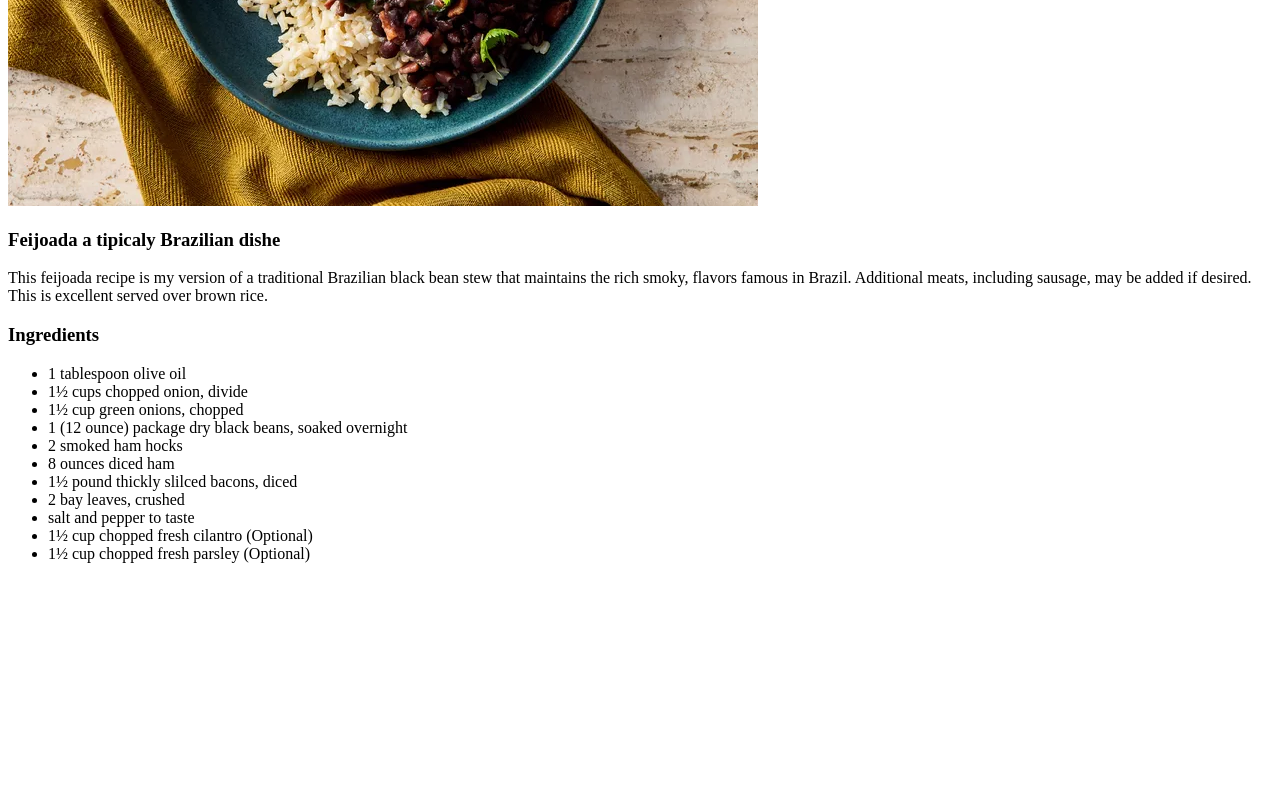
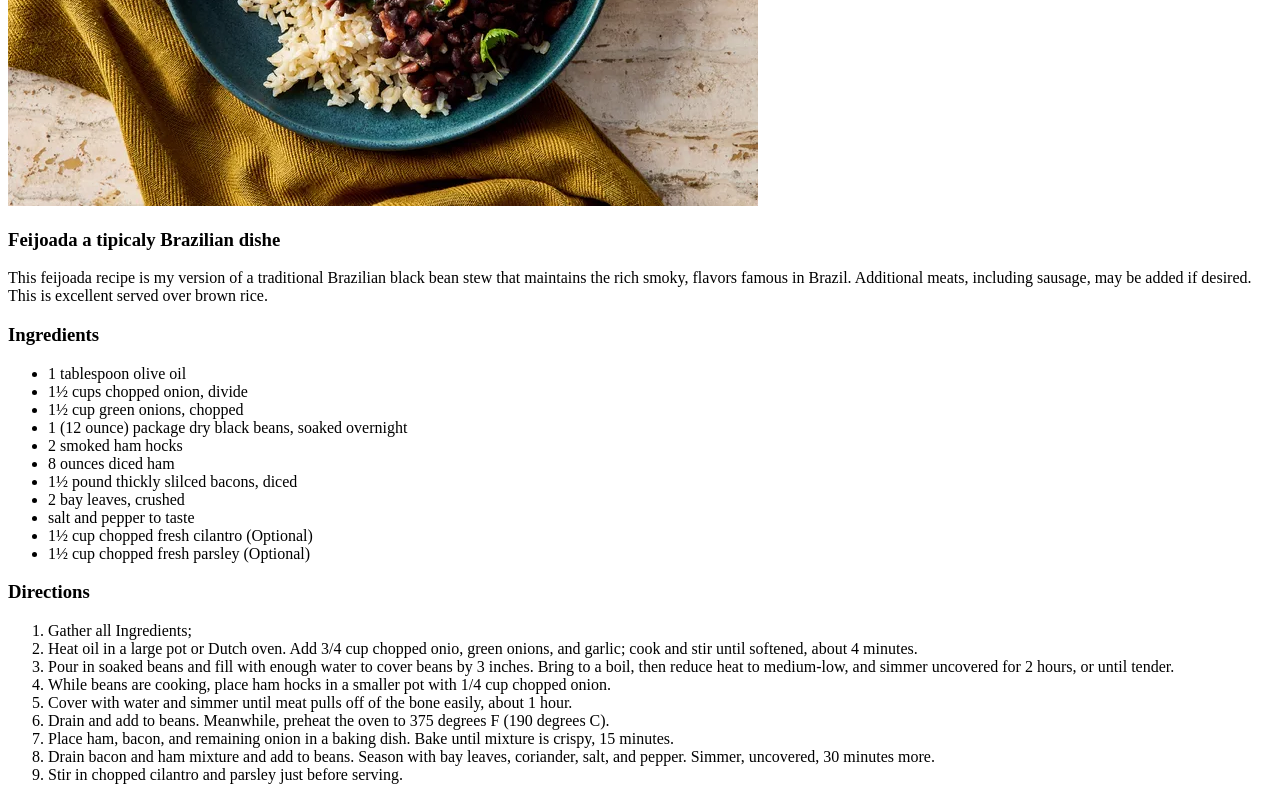
Before and after one commit to FHBraghim/odin-recipes, a plain HTML site: page recipes/feijoada.html in a window 1280 px wide. Shown: the part 437-1237 px from the top of the page. Before the commit the page ends 1016 px from the top, so only its background shows below. Drawn offline with Linux system fonts and the light colour scheme.

Commit message:
[Feat] Add Directions to feijoada.hmtl file
Add directions to feijoada.html file and finishes the development of
this view

```diff
--- a/recipes/feijoada.html
+++ b/recipes/feijoada.html
@@ -33,5 +33,32 @@
             <li>1½ cup chopped fresh cilantro (Optional)</li>
             <li>1½ cup chopped fresh parsley (Optional)</li>
         </ul>
+
+        <h3>Directions</h3>
+        <ol>
+            <li>Gather all Ingredients;</li>
+            <li>
+                Heat oil in a large pot or Dutch oven. Add 3/4 cup chopped onio, green onions, and
+                garlic; cook and stir until softened, about 4 minutes.
+            </li>
+            <li>
+                Pour in soaked beans and fill with enough water to cover beans by 3 inches. Bring
+                to a boil, then reduce heat to medium-low, and simmer uncovered for 2 hours, or
+                until tender.
+            </li>
+            <li>While beans are cooking, place ham hocks in a smaller pot with 1/4 cup chopped onion.</li>
+            <li>Cover with water and simmer until meat pulls off of the bone easily, about 1 hour.</li>
+            <li>Drain and add to beans. Meanwhile, preheat the oven to 375 degrees F (190 degrees C).</li>
+            <li>
+                Place ham, bacon, and remaining onion in a baking dish. Bake until mixture is crispy,
+                15 minutes.
+            </li>
+            <li>
+                Drain bacon and ham mixture and add to beans. Season with bay leaves, coriander, salt,
+                and pepper. Simmer, uncovered, 30 minutes more.
+            </li>
+            <li>Stir in chopped cilantro and parsley just before serving.</li>
+
+        </ol>
     </body>
 </html>
```
